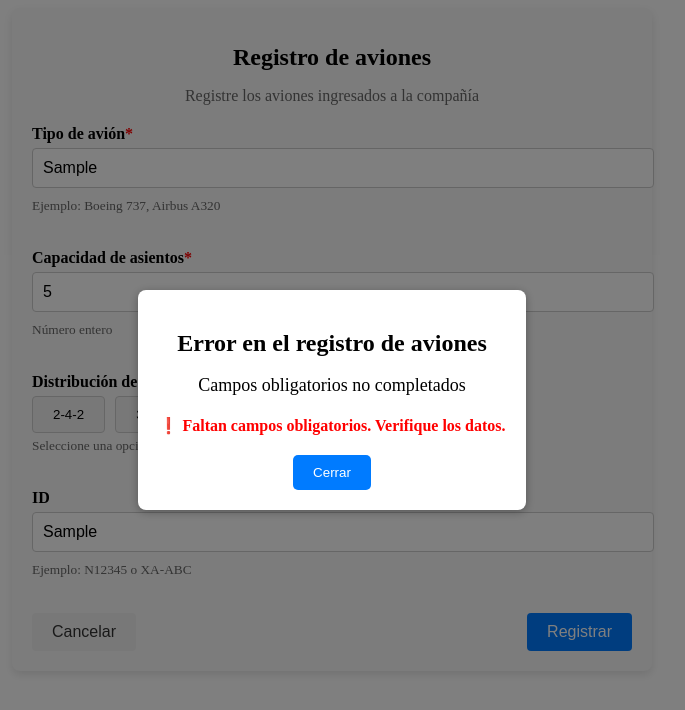
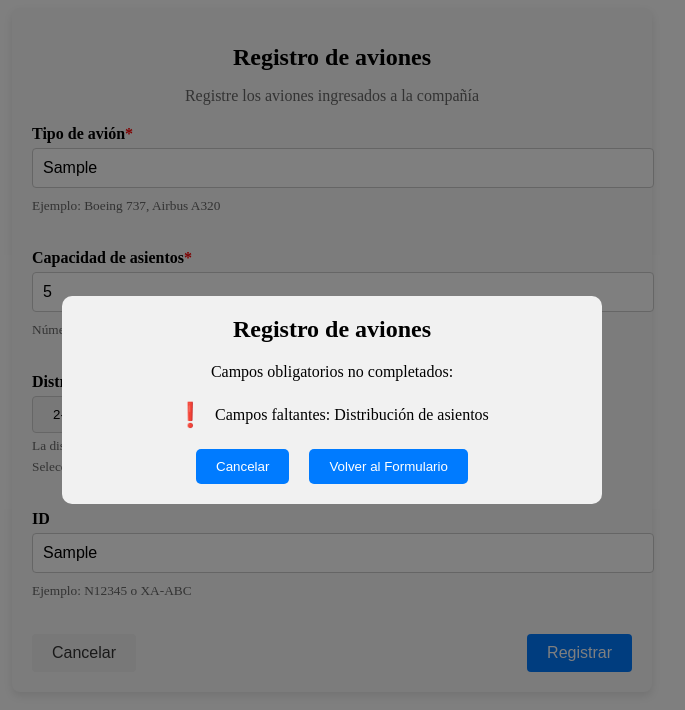
Before and after one commit to Reginork/gestion-de-vuelos, a Next.js app: page / in a window 1280 px wide. Both pictures are taken after typing "Sample", "5", "Sample" into the empty fields and a click on the button "Registrar". Shown: the top 710 px of the page, without its empty margins (308-993 px from the left). Built offline with nearby package versions, Linux system fonts and the light colour scheme.

Commit message:
Actualización de ventanas emergentes

```diff
--- a/app/components/RegisterAirplane.tsx
+++ b/app/components/RegisterAirplane.tsx
@@ -1,41 +1,80 @@
 'use client';
 
 import React, { useState } from 'react';
-import '../styles/global.css';  // Asegúrate de que este archivo tenga los estilos correctos
+import '../styles/global.css';
 
 const RegisterAirplane: React.FC = () => {
   const [airplaneType, setAirplaneType] = useState('');
   const [seatCapacity, setSeatCapacity] = useState('');
   const [seatDistribution, setSeatDistribution] = useState('');
   const [airplaneId, setAirplaneId] = useState('');
-
-  const [showError, setShowError] = useState(false);  // Estado para ventana de error
-  const [showSuccess, setShowSuccess] = useState(false);  // Estado para ventana de éxito
+  const [errors, setErrors] = useState<{ [key: string]: string }>({});
+  const [showError, setShowError] = useState(false);
+  const [showSuccess, setShowSuccess] = useState(false);
+  const [missingFields, setMissingFields] = useState<string[]>([]);
 
   const handleRegister = (e: React.FormEvent) => {
     e.preventDefault();
+    const newErrors: { [key: string]: string } = {};
+    const fieldsMissing: string[] = [];
 
-    // Validación de todos los campos obligatorios
-    if (!airplaneType || !seatCapacity || !seatDistribution) {
-      setShowError(true);  // Mostrar la ventana de error si falta un campo obligatorio
-    } else {
-      setShowError(false);  // Ocultar el error si todo está completo
-      setShowSuccess(true);  // Mostrar la ventana de éxito
+    // Validación de campos
+    if (!airplaneType) {
+      newErrors.airplaneType = 'El tipo de avión es obligatorio';
+      fieldsMissing.push('Tipo de avión');
+    }
+    if (!seatCapacity) {
+      newErrors.seatCapacity = 'La capacidad de asientos es obligatoria';
+      fieldsMissing.push('Capacidad de asientos');
+    }
+    if (!seatDistribution) {
+      newErrors.seatDistribution = 'La distribución de asientos es obligatoria';
+      fieldsMissing.push('Distribución de asientos');
     }
 
+    // Si hay errores, mostrar en la ventana emergente
+    if (fieldsMissing.length > 0) {
+      setMissingFields(fieldsMissing); // Establece los campos faltantes
+      setShowError(true); // Mostrar ventana emergente de error
+      setErrors(newErrors); // Actualiza los errores
+      return;
+    }
+
+    // Si todos los campos están llenos, aquí puedes realizar el registro
     console.log({
       airplaneType,
       seatCapacity,
       seatDistribution,
       airplaneId,
     });
+
+    // Mostrar ventana de registro exitoso
+    setShowSuccess(true);
+
+    // Reiniciar el formulario después de un registro exitoso
+    resetForm();
+  };
+
+  const resetForm = () => {
+    setAirplaneType('');
+    setSeatCapacity('');
+    setSeatDistribution('');
+    setAirplaneId('');
+    setErrors({}); // Limpia los errores
+  };
+
+  const handleCloseErrorModal = () => {
+    setShowError(false);
+  };
+
+  const handleCloseSuccessModal = () => {
+    setShowSuccess(false);
   };
 
   return (
     <div className="register-airplane-container">
       <h1 className="title">Registro de aviones</h1>
       <p className="subtitle">Registre los aviones ingresados a la compañía</p>
-
       <form className="register-airplane-form" onSubmit={handleRegister} noValidate>
         <div className="form-group">
           <label htmlFor="airplaneType">Tipo de avión<span className="required">*</span></label>
@@ -44,9 +83,13 @@ const RegisterAirplane: React.FC = () => {
             id="airplaneType"
             placeholder="Ingrese el tipo de avión"
             value={airplaneType}
-            onChange={(e) => setAirplaneType(e.target.value)}
+            onChange={(e) => {
+              setAirplaneType(e.target.value);
+              setErrors({ ...errors, airplaneType: '' }); // Limpia el error al escribir
+            }}
             required
           />
+          {errors.airplaneType && <small className="error-message">{errors.airplaneType}</small>}
           <small>Ejemplo: Boeing 737, Airbus A320</small>
         </div>
 
@@ -57,19 +100,33 @@ const RegisterAirplane: React.FC = () => {
             id="seatCapacity"
             placeholder="Ingrese la capacidad de asientos"
             value={seatCapacity}
-            onChange={(e) => setSeatCapacity(e.target.value)}
+            onChange={(e) => {
+              setSeatCapacity(e.target.value);
+              setErrors({ ...errors, seatCapacity: '' }); // Limpia el error al escribir
+            }}
             required
           />
+          {errors.seatCapacity && <small className="error-message">{errors.seatCapacity}</small>}
           <small>Número entero</small>
         </div>
 
         <div className="form-group">
           <label htmlFor="seatDistribution">Distribución de asientos<span className="required">*</span></label>
           <div className="seat-options">
-            <button type="button" className={`seat-option ${seatDistribution === '2-4-2' ? 'selected' : ''}`} onClick={() => setSeatDistribution('2-4-2')}>2-4-2</button>
-            <button type="button" className={`seat-option ${seatDistribution === '3-3-3' ? 'selected' : ''}`} onClick={() => setSeatDistribution('3-3-3')}>3-3-3</button>
-            <button type="button" className={`seat-option ${seatDistribution === '2-2-2' ? 'selected' : ''}`} onClick={() => setSeatDistribution('2-2-2')}>2-2-2</button>
+            <button type="button" className={`seat-option ${seatDistribution === '2-4-2' ? 'selected' : ''}`} onClick={() => {
+              setSeatDistribution('2-4-2');
+              setErrors({ ...errors, seatDistribution: '' }); // Limpia el error al seleccionar
+            }}>2-4-2</button>
+            <button type="button" className={`seat-option ${seatDistribution === '3-3-3' ? 'selected' : ''}`} onClick={() => {
+              setSeatDistribution('3-3-3');
+              setErrors({ ...errors, seatDistribution: '' });
+            }}>3-3-3</button>
+            <button type="button" className={`seat-option ${seatDistribution === '2-2-2' ? 'selected' : ''}`} onClick={() => {
+              setSeatDistribution('2-2-2');
+              setErrors({ ...errors, seatDistribution: '' });
+            }}>2-2-2</button>
           </div>
+          {errors.seatDistribution && <small className="error-message">{errors.seatDistribution}</small>}
           <small>Seleccione una opción de distribución</small>
         </div>
 
@@ -80,7 +137,9 @@ const RegisterAirplane: React.FC = () => {
             id="airplaneId"
             placeholder="Id de avión"
             value={airplaneId}
-            onChange={(e) => setAirplaneId(e.target.value)}
+            onChange={(e) => {
+              setAirplaneId(e.target.value);
+            }}
           />
           <small>Ejemplo: N12345 o XA-ABC</small>
         </div>
@@ -93,17 +152,16 @@ const RegisterAirplane: React.FC = () => {
 
       {/* Ventana emergente de error */}
       {showError && (
-        <div className="modal-overlay">
         <div className="modal">
           <div className="modal-content">
-              <h2>Error en el registro de aviones</h2>
-              <p>Campos obligatorios no completados</p>
+            <h2>Registro de aviones</h2>
+            <p>Campos obligatorios no completados:</p>
             <div className="error">
-                <span>❗</span> Faltan campos obligatorios. Verifique los datos.
+              <span>❗</span> Campos faltantes: {missingFields.join(', ')}
             </div>
             <div className="buttons">
-                <button onClick={() => setShowError(false)}>Cerrar</button>
-              </div>
+              <button onClick={handleCloseErrorModal}>Cancelar</button>
+              <button onClick={handleCloseErrorModal}>Volver al Formulario</button>
             </div>
           </div>
         </div>
@@ -111,14 +169,12 @@ const RegisterAirplane: React.FC = () => {
 
       {/* Ventana emergente de éxito */}
       {showSuccess && (
-        <div className="modal-overlay">
         <div className="modal">
           <div className="modal-content">
-              <h2>Registro exitoso</h2>
-              <p>El registro del avión se realizó con éxito.</p>
+            <h2>Registro de aviones</h2>
+            <p>El registro se realizó con exito.</p>
             <div className="buttons">
-                <button onClick={() => setShowSuccess(false)}>Aceptar</button>
-              </div>
+              <button onClick={handleCloseSuccessModal}>Cerrar</button>
             </div>
           </div>
         </div>
--- a/app/styles/global.css
+++ b/app/styles/global.css
@@ -181,63 +181,54 @@ small {
 
 /*Diseño para ventanas emergentes*/
 
-.modal-overlay {
+.modal {
   position: fixed;
   top: 0;
   left: 0;
   width: 100%;
   height: 100%;
+  background-color: rgba(0, 0, 0, 0.5);
   display: flex;
   justify-content: center;
   align-items: center;
-  background: rgba(0, 0, 0, 0.5); /* Fondo oscuro semitransparente */
-  z-index: 1000; /* Asegura que esté por encima de otros elementos */
+  z-index: 1000;
 }
 
-.modal {
-  background-color: #fff;
+.modal-content {
+  background-color: #f1f1f1;
   padding: 20px;
-  border-radius: 8px;
-  box-shadow: 0 2px 10px rgba(0, 0, 0, 0.3);
+  border-radius: 10px;
+  width: 500px;
   text-align: center;
 }
 
-.modal-content {
-  max-width: 400px;
-  margin: 0 auto;
+.modal-content h2 {
+  margin-top: 0;
 }
 
-.modal h2 {
-  font-size: 24px;
-  margin-bottom: 10px;
+.modal-content .buttons {
+  margin-top: 20px;
 }
 
-.modal p {
-  font-size: 18px;
-  margin-bottom: 20px;
-}
-
-.error {
-  color: red;
-  margin-bottom: 20px;
-  font-weight: bold;
-}
-
-.buttons {
-  display: flex;
-  justify-content: center;
-}
-
-.buttons button {
-  background-color: #007BFF;
+.modal-content button {
+  padding: 10px 20px;
+  margin: 0 10px;
+  background-color: #007bff;
   color: white;
   border: none;
-  padding: 10px 20px;
-  margin: 0 5px;
   border-radius: 5px;
   cursor: pointer;
 }
 
-.buttons button:hover {
-  background-color: #0056b3;
+.modal-content .error {
+  display: flex;
+  align-items: center;
+  justify-content: center;
+  margin-top: 20px;
 }
+
+.modal-content .error span {
+  color: red;
+  font-size: 24px;
+  margin-right: 10px;
+}
```
Lines whose indentation alone changed are shown as unchanged.
